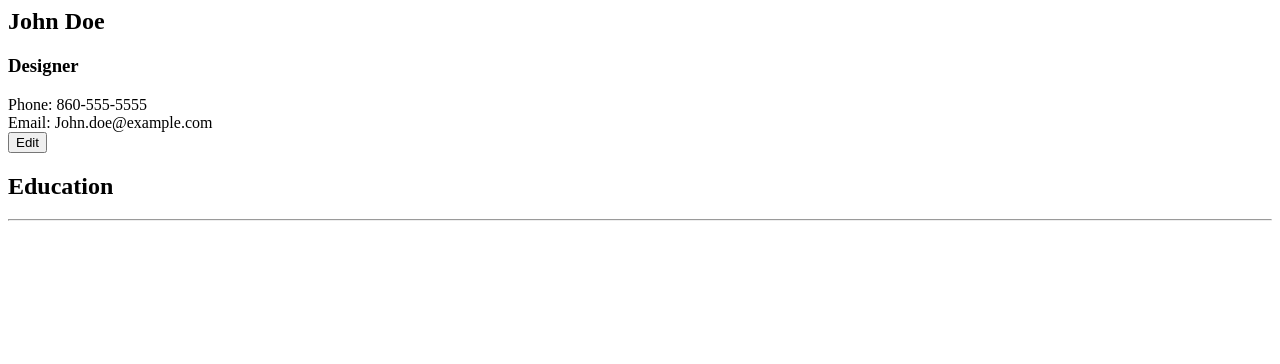
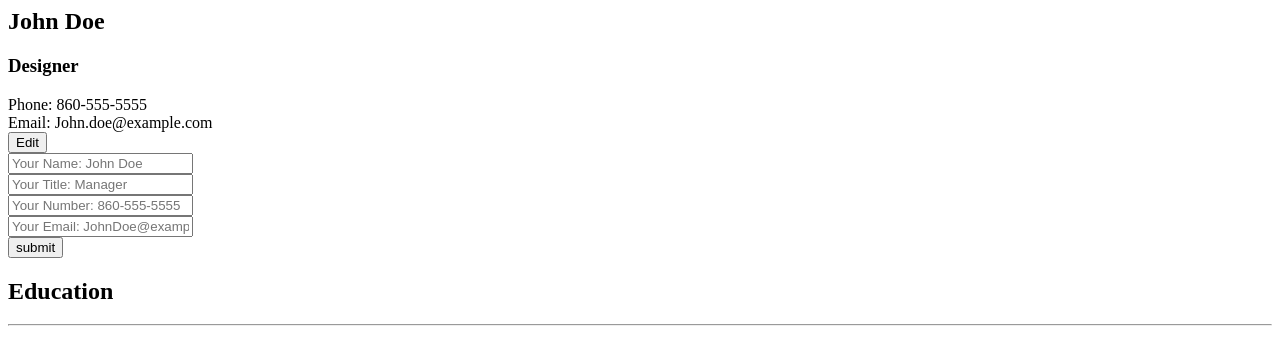
Before and after one commit to kmakai/Odin-cv-project, a React (Create React App) app: page / in a window 1280 px wide. Shown: the top 364 px of the page. Built offline with nearby package versions, Linux system fonts and the light colour scheme.

Commit message:
2 files modified

```diff
--- a/src/App.js
+++ b/src/App.js
@@ -11,18 +11,58 @@ class App extends Component {
         title: 'Designer',
         phone: '860-555-5555',
         email: 'John.doe@example.com',
-        isSubmitted: true,
+        isSubmitted: false,
       },
     };
 
 
     this.handleInfoSubmit = this.handleInfoSubmit.bind(this);
+    this.handleInfoEdit = this.handleInfoEdit.bind(this);
   }
 
 
-  handleInfoSubmit(){
+  handleInfoSubmit(e){
+    e.preventDefault();
+    const nameInput = document.querySelector("#input-name");
+    const titleInput = document.querySelector("#input-title");
+    const numberInput = document.querySelector("#input-number");
+    const emailInput = document.querySelector("#input-email");
 
+    this.setState({
+      info: {
+        name: nameInput.value,
+        title: titleInput.value,
+        phone: numberInput.value,
+        email: emailInput.value,
+        isSubmitted: true,
+      }
+    })
   }
+
+  handleInfoEdit(){
+    const nameInput = document.querySelector("#input-name");
+    const titleInput = document.querySelector("#input-title");
+    const numberInput = document.querySelector("#input-number");
+    const emailInput = document.querySelector("#input-email");
+    const {info} = this.state;
+
+    nameInput.value = info.name;
+    titleInput.value = info.title;
+    numberInput.value = info.phone;
+    emailInput.value = info.phone;
+
+    this.setState({
+      info: {
+        name: '',
+        title: "",
+        phone: "",
+        email: "",
+        isSubmitted: false,
+      }
+    })
+  }
+
+
 
   render() {
     const { info } = this.state;
@@ -30,7 +70,7 @@ class App extends Component {
       <div>
         <div>
           <PersonInfo info={info} />
-          {!info.isSubmitted && <PersonInfoEdit />}
+          {!info.isSubmitted && <PersonInfoEdit handleInfoSub={this.handleInfoSubmit}/>}
         </div>
         <div>
           <h2>Education</h2>
--- a/src/components/PersonInfo.js
+++ b/src/components/PersonInfo.js
@@ -7,6 +7,7 @@ class PersonInfo extends Component {
 
   render() {
     const { info } = this.props;
+    const {handleEdit} = this.props;
     return (
       <div>
         <div>
@@ -31,9 +32,10 @@ class PersonInfoEdit extends Component {
   }
 
   render(){
+    const handleSub = this.props.handleInfoSub;
     return (
       <div>
-        <form onSubmite={props.handleInfoSub}>
+        <form onSubmit={handleSub}>
           <div><input type="text" placeholder="Your Name: John Doe" id="input-name"/></div>
           <div><input type="text" placeholder="Your Title: Manager" id="input-title"/></div>
           <div><input type="text" placeholder="Your Number: 860-555-5555" id="input-number"/></div>
```
